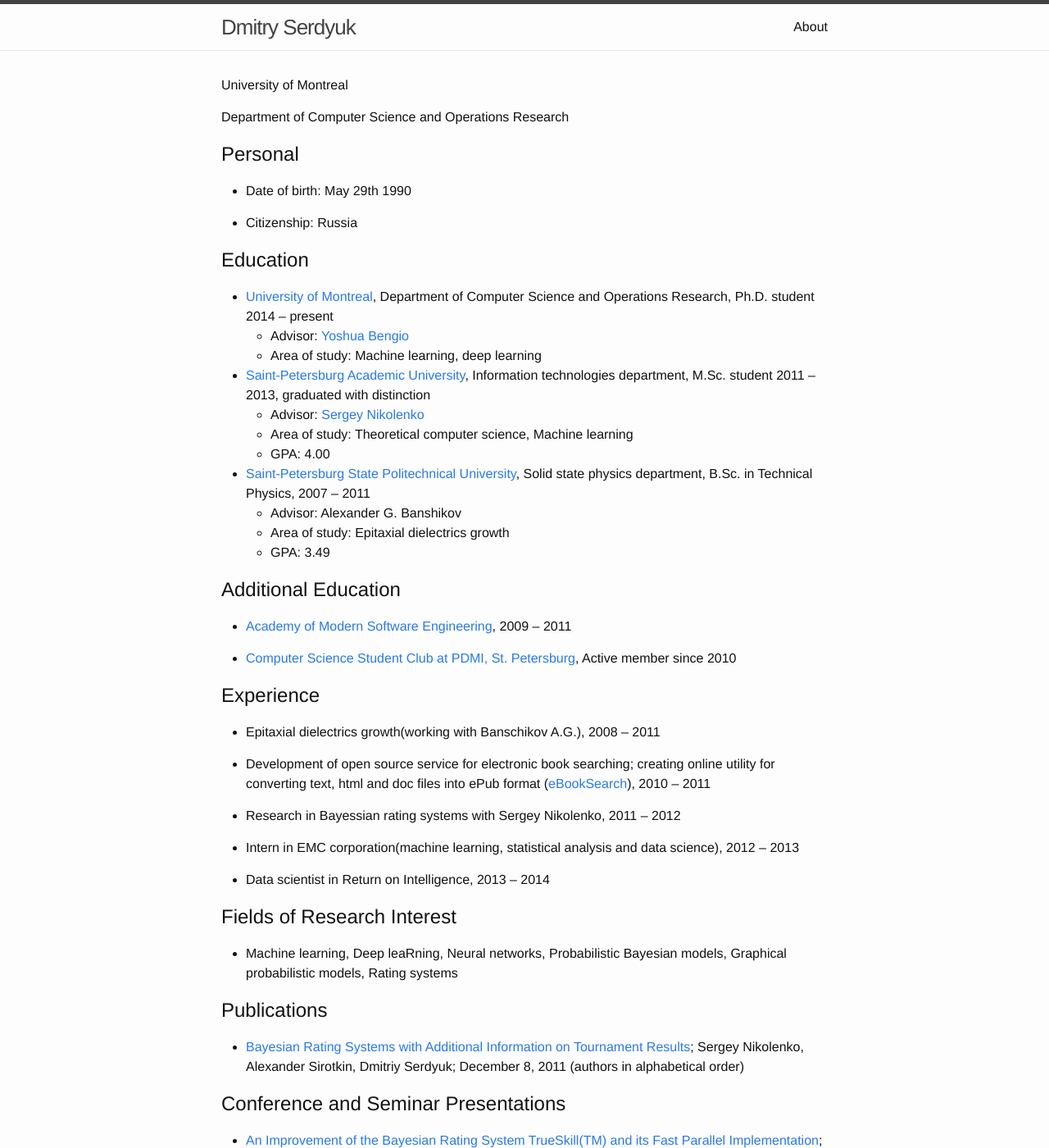
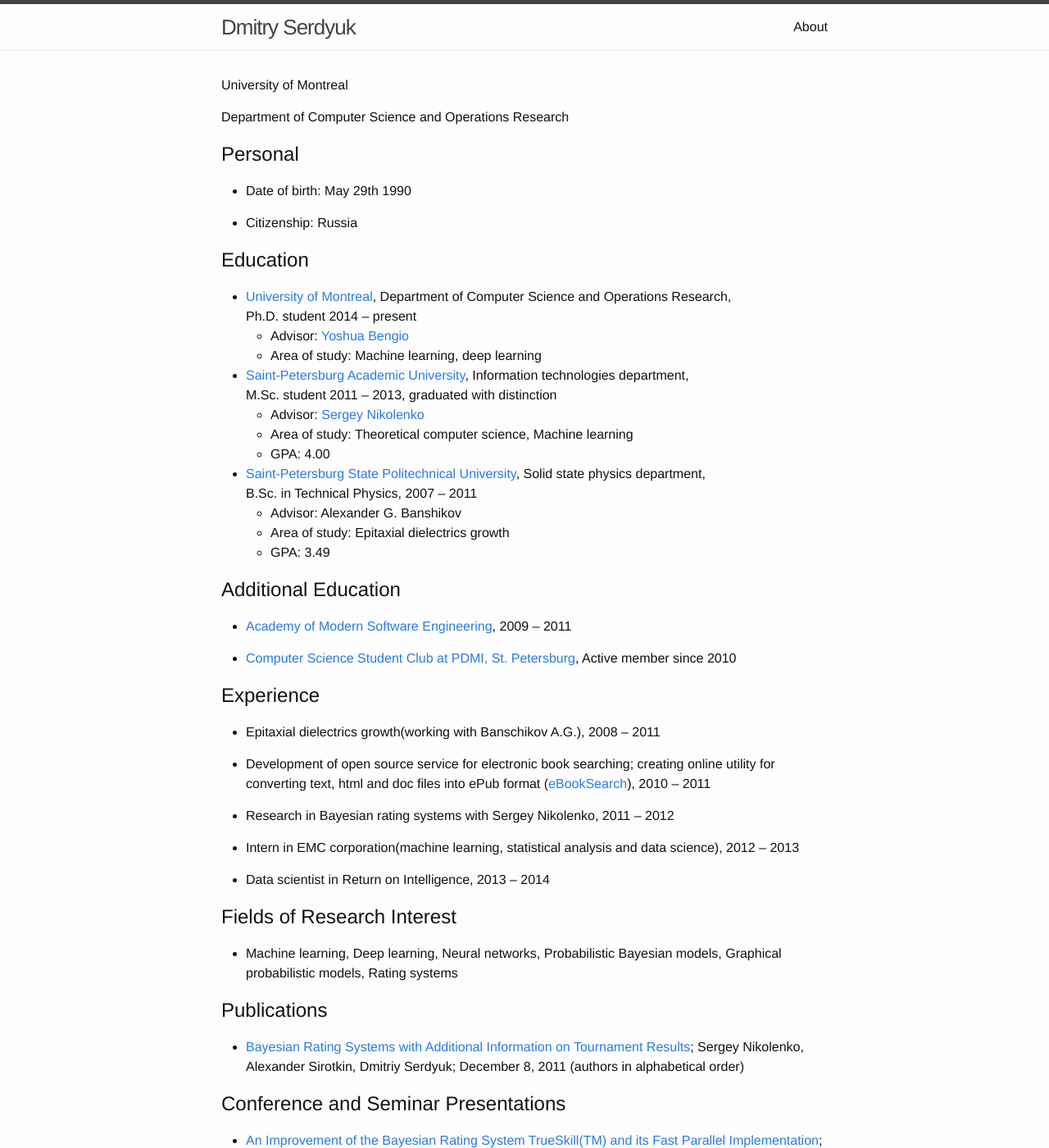
Before and after one commit to dmitriy-serdyuk/dmitriy-serdyuk.github.io, a Jekyll site: the page built from index.markdown, in a window 1280 px wide and 1400 px high. Shown: the whole window at 82% size. Built offline with Jekyll 4.4.1, drawn with Linux system fonts in a browser that asks for light colours; some of the changed text lies outside the part shown.

Commit message:
Fixed typos

```diff
--- a/index.markdown
+++ b/index.markdown
@@ -54,7 +54,7 @@
     for converting text, html and doc files into ePub format ([eBookSearch][ebookservice]),
     2010 -- 2011
 
-- Research in Bayessian rating systems with Sergey Nikolenko, 2011 -- 2012
+- Research in Bayesian rating systems with Sergey Nikolenko, 2011 -- 2012
 
 - Intern in EMC corporation(machine learning, statistical analysis and data science),
     2012 -- 2013
@@ -64,7 +64,7 @@
 Fields of Research Interest
 ---------------------------
 
-- Machine learning, Deep leaRning, Neural networks, Probabilistic Bayesian models,
+- Machine learning, Deep learning, Neural networks, Probabilistic Bayesian models,
     Graphical probabilistic models, Rating systems
 
 
```
Also changed, not shown: other parts of index.markdown (+1 -1 lines).
